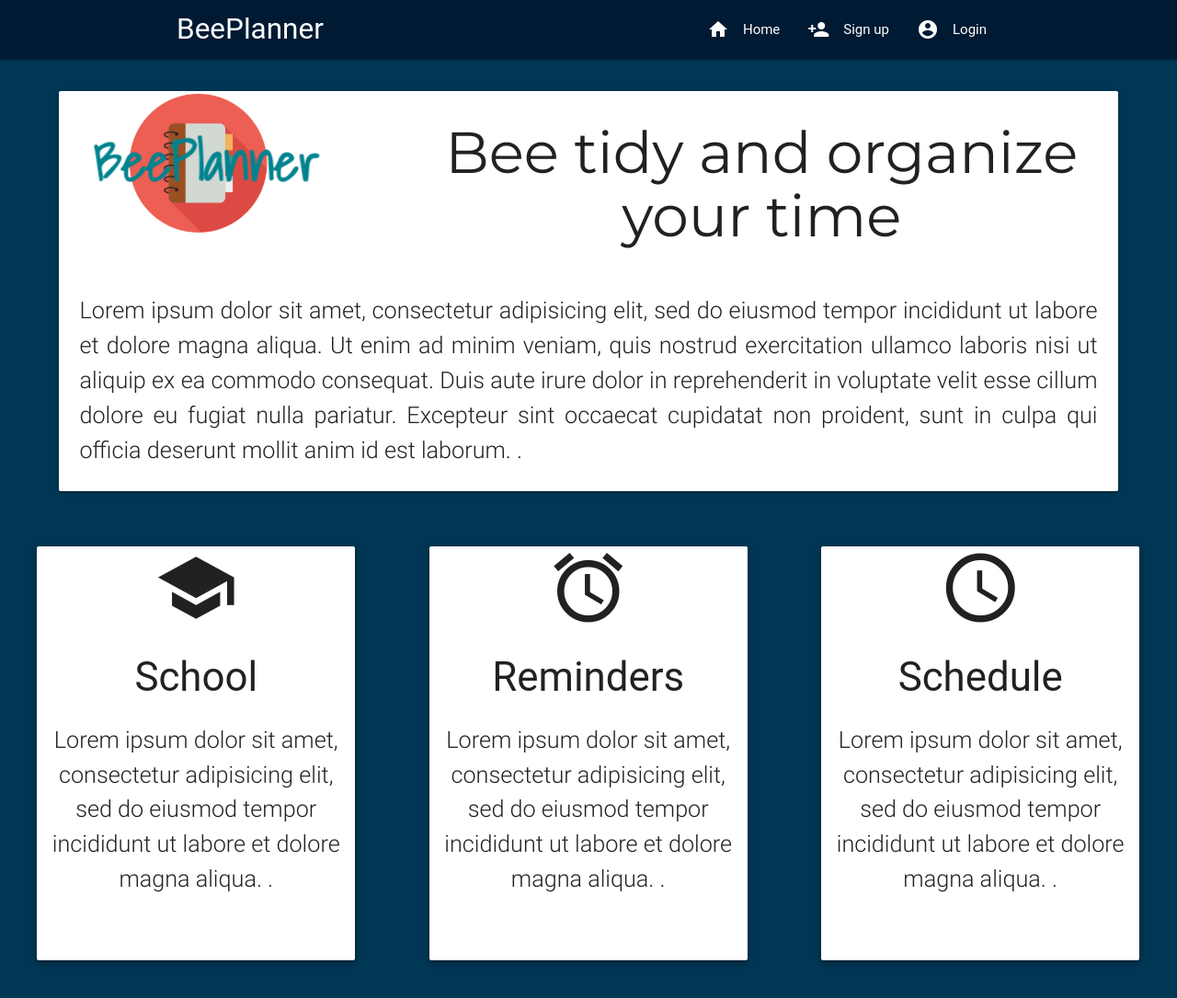
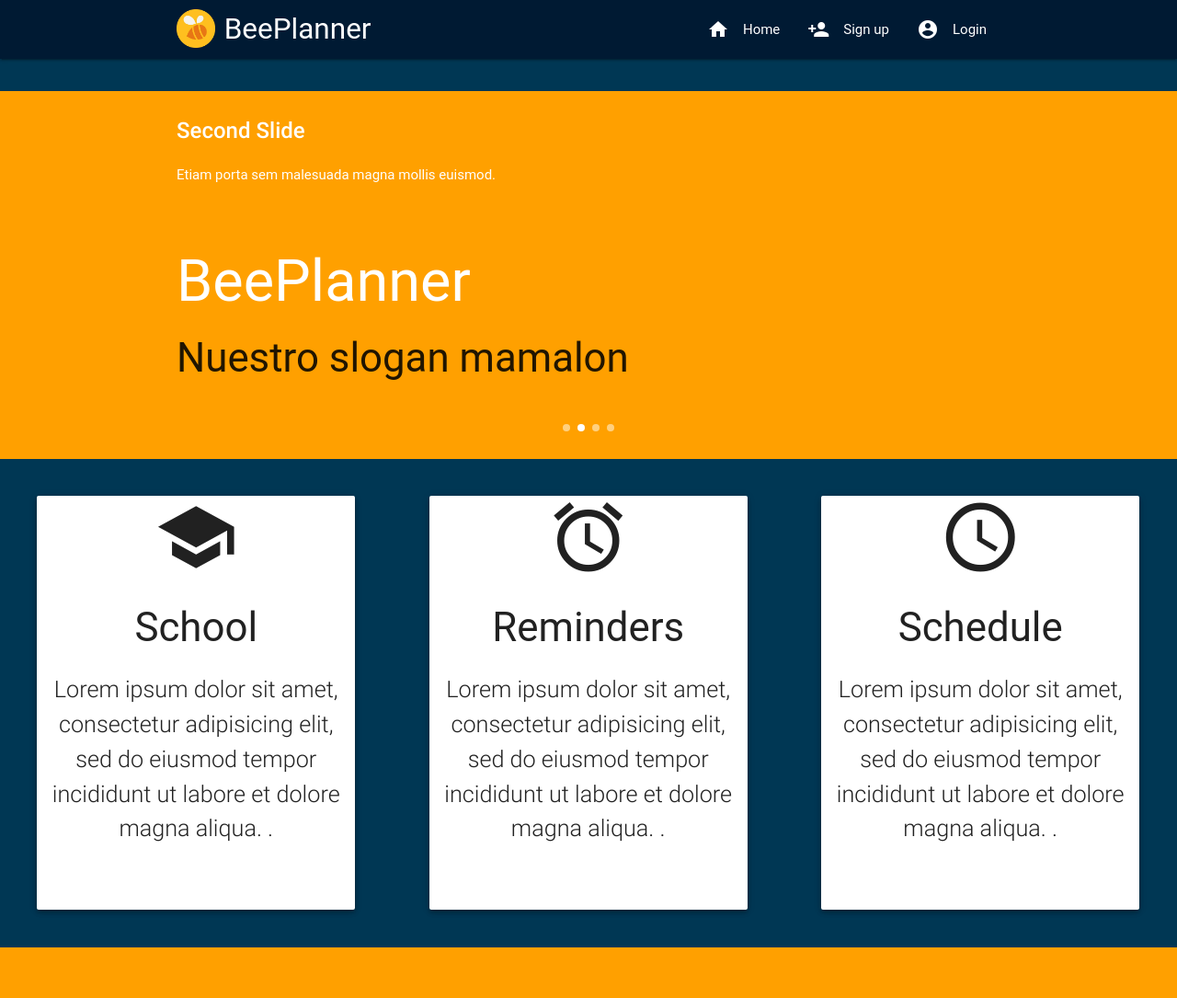
Before and after one commit to magogallardo/BeePlanner, a Flask app: page / in a window 1280 px wide. Shown: the whole page at 92% size. After the commit the page ends 1030 px from the top, so only its background shows below. Run offline with Flask 2, Linux system fonts and the light colour scheme; some libraries are stand-ins or nearby versions; some web fonts are replaced.

Commit message:
Adding resources for carousel

```diff
--- a/templates/base-materialize.html
+++ b/templates/base-materialize.html
@@ -2,15 +2,18 @@
 <html>
 <head>
     <title>{{ title }}</title>
+    <script type="text/javascript" src="https://cdnjs.cloudflare.com/ajax/libs/jquery/2.1.3/jquery.min.js"></script>
+    <script type="text/javascript" src="https://cdnjs.cloudflare.com/ajax/libs/materialize/0.98.2/js/materialize.min.js"></script>
+<!--     <script type="text/javascript" src="https://cdnjs.cloudflare.com/ajax/libs/materialize/0.97.6/js/materialize.min.js"></script>
+ -->
     <link rel="shortcut icon" type="image/png" href="{{ url_for('static', filename='img/bee.png') }}"/>
     <link  rel="stylesheet" href="https://fonts.googleapis.com/icon?family=Material+Icons">
-    <link rel="stylesheet" type="text/css" href="https://cdnjs.cloudflare.com/ajax/libs/materialize/0.97.6/css/materialize.min.css">
+    <!-- <link rel="stylesheet" type="text/css" href="https://cdnjs.cloudflare.com/ajax/libs/materialize/0.97.6/css/materialize.min.css"> -->
     <link rel="stylesheet" type="text/css" href="https://cdn.materialdesignicons.com/1.1.34/">
+    <link rel="stylesheet" type="text/css" href="https://cdnjs.cloudflare.com/ajax/libs/materialize/0.98.2/css/materialize.min.css">
+    <link rel="stylesheet" type="text/css" href="https://cdnjs.cloudflare.com/ajax/libs/animate.css/3.5.2/animate.min.css">
     <link rel="stylesheet" type="text/css" href="{{ url_for('static', filename='css/style.css') }}">
     <link rel="stylesheet" type="text/css" href="{{ url_for('static', filename='css/style-schedule.css') }}">
-    <script type="text/javascript" src="https://cdnjs.cloudflare.com/ajax/libs/jquery/2.1.3/jquery.min.js"></script>
-    <script type="text/javascript" src="https://cdnjs.cloudflare.com/ajax/libs/materialize/0.97.6/js/materialize.min.js"></script>
-    {{ style }}
 </head>
 <body>
 
--- /dev/null
+++ b/templates/carousel.html
@@ -0,0 +1,35 @@
+
+<section class="black">
+  <div class="carousel carousel-slider" data-indicators="true">
+    <div class="carousel-fixed-item">
+      <div class="container">
+        <h1 class="white-text">BeePlanner</h1>
+        <h3>Nuestro slogan mamalon</h3>
+      </div>
+    </div>
+    <div class="carousel-item red lighten-2 white-text" href="#one!">
+      <div class="container">
+        <h2>First Slide</h2>
+        <p class="white-text">Etiam porta sem malesuada magna mollis euismod.</p>
+      </div>
+    </div>
+    <div class="carousel-item amber darken-2 white-text" href="#two!">
+      <div class="container">
+        <h2>Second Slide</h2>
+        <p class="white-text">Etiam porta sem malesuada magna mollis euismod.</p>
+      </div>
+    </div>
+    <div class="carousel-item green white-text" href="#three!">
+      <div class="container">
+        <h2>Third Slide</h2>
+        <p class="white-text">Etiam porta sem malesuada magna mollis euismod.</p>
+      </div>
+    </div>
+    <div class="carousel-item blue white-text" href="#four!">
+      <div class="container">
+        <h2>Fourth Slide</h2>
+        <p class="white-text">Etiam porta sem malesuada magna mollis euismod.</p>
+      </div>
+    </div>
+  </div>
+</section>
--- a/templates/index.html
+++ b/templates/index.html
@@ -1,7 +1,8 @@
 {% extends "base-materialize.html" %}
 {% block content %}
 {% include "nav.html" %}
-  <div class="row home-page">
+{% include "carousel.html"%}
+<!--   <div class="row home-page">
     <div class="col s12 z-depth-6 card-panel">
     <div class="col s4">
       <img class="responsive-img" src="{{ url_for('static', filename='img/beeplanner.png') }}">
@@ -20,7 +21,7 @@
 
   </div>
 
-  </div>
+  </div> -->
 
   <div class="row" align="center">
     <div class="col z-depth-2 card-panel small about-cards" align="center">
--- a/templates/modals-init.html
+++ b/templates/modals-init.html
@@ -1,5 +1,6 @@
-  <script src="https://code.jquery.com/jquery-3.3.1.min.js"></script>
+  <!-- <script src="https://code.jquery.com/jquery-3.3.1.min.js"></script>
   <script src="https://cdnjs.cloudflare.com/ajax/libs/materialize/1.0.0-beta/js/materialize.min.js"></script>
+   -->
   <script>
   $(document).ready(function(){
     $('.tooltipped').tooltip();
@@ -9,7 +10,21 @@
         dismissible: false, // Modal cannot be closed by clicking anywhere outside
 
       });
+    $('.carousel').carousel(
+    {
+      dist: 0,
+      padding: 0,
+      fullWidth: true,
+      indicators: true,
+      duration: 100,
+    }
+  );
   });
+    autoplay()
+    function autoplay() {
+        $('.carousel').carousel('next');
+        setTimeout(autoplay, 4500);
+    }
     function openModalOwn(id_modal) {
         $('#'+id_modal).modal('open');
     }
--- a/templates/nav.html
+++ b/templates/nav.html
@@ -1,7 +1,10 @@
   <div class="nav-fixed">
 	<nav class="nav">
       <div class="nav-wrapper container">
-        <a href="index" class="brand-logo left">BeePlanner</a>
+        <img href="index" style="height: 65%;margin-top:10px;margin-right: 10px;" class="responsive-img" src="{{ url_for('static', filename='img/bee.png') }}">
+        <a href="index" class="brand-logo left">
+        BeePlanner
+        </a>
         <ul class="right">
           <li>
           	<a href="{{ url_for('home') }}" >
```
Lines whose indentation alone changed are shown as unchanged.
